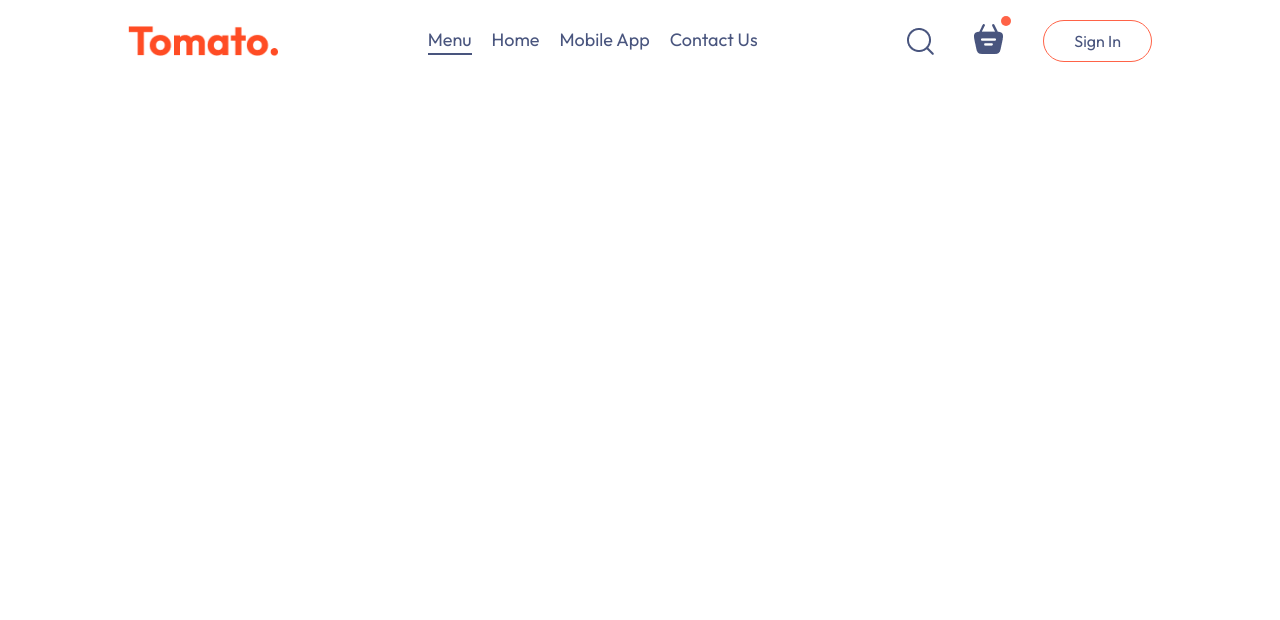
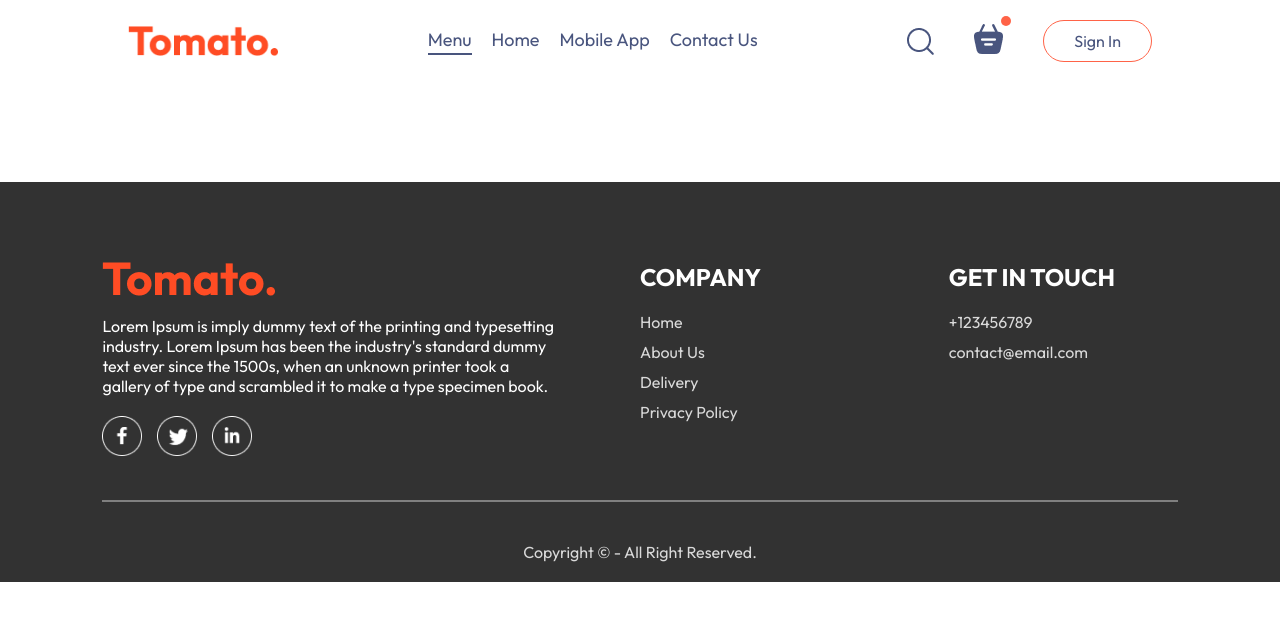
Before and after one commit to quang120901/FoodApp_ReactJS, a React (Vite) app: page /order in a window 1280 px wide. Shown: the top 620 px of the page. Built offline with nearby package versions, Linux system fonts and the light colour scheme.

Commit message:
add footer

```diff
--- a/src/App.jsx
+++ b/src/App.jsx
@@ -4,9 +4,11 @@
 import Home from "./pages/Home/Home";
 import Cart from "./pages/Cart/Cart";
 import PlaceOrder from "./pages/PlaceOrder/PlaceOrder";
+import Footer from "./components/Footer/Footer";
 
 const App = () => {
   return (
+    <>
       <div className="app">
         <Navbar/>
         <Routes>
@@ -15,6 +17,9 @@
           <Route path="/order" element={<PlaceOrder/>} />
         </Routes>
       </div>
+      <Footer />
+    </>
+
   )
 }
 
--- /dev/null
+++ b/src/components/Footer/Footer.css
@@ -0,0 +1,42 @@
+.footer {
+    color: #d9d9d9;
+    background-color: #323232;
+    display: flex;
+    flex-direction: column;
+    align-items: center;
+    gap: 20px;
+    padding: 20px 8vw;
+    padding-top: 80px;
+    margin-top: 100px;
+}
+.footer-content {
+    width: 100%;
+    display: grid;
+    grid-template-columns: 2fr 1fr 1fr;
+    gap: 80px;
+}
+.footer-content-left, .footer-content-center, .footer-content-right {
+    display: flex;
+    flex-direction: column;
+    align-items: start;
+    gap: 20px;
+}
+.footer-content-left li, .footer-content-center li, .footer-content-right li{
+    list-style: none;
+    margin-bottom: 10px;
+    cursor: pointer;
+}
+.footer-content-left, .footer-content-center h2, .footer-content-right h2{
+    color: white;
+}
+.footer-social-icons img{
+    width: 40px;
+    margin-right: 15px;
+}
+.footer hr {
+    width: 100%;
+    height: 2px;
+    margin: 20px 0;
+    background-color: grey;
+    border: none;
+}
--- /dev/null
+++ b/src/components/Footer/Footer.jsx
@@ -0,0 +1,41 @@
+import React from 'react'
+import "./Footer.css"
+import { assets } from '../../assets/assets'
+
+const Footer = () => {
+  return (
+    <div className='footer' id='footer'>
+        <div className="footer-content">
+            <div className="footer-content-left">
+                <img src={assets.logo} alt="" />
+                <p>Lorem Ipsum is imply dummy text of the printing and typesetting industry. Lorem Ipsum has been the industry's standard dummy text ever since the 1500s, when an unknown printer took a gallery of type and scrambled it to make a type specimen book.</p>
+                <div className="footer-social-icons">
+                    <img src={assets.facebook_icon} alt="" />
+                    <img src={assets.twitter_icon} alt="" />
+                    <img src={assets.linkedin_icon} alt="" />
+                </div>
+            </div>
+            <div className="footer-content-center">
+                <h2>COMPANY</h2>
+                <ul>
+                    <li>Home</li>
+                    <li>About Us</li>
+                    <li>Delivery</li>
+                    <li>Privacy Policy</li>
+                </ul>
+            </div>
+            <div className="footer-content-right">
+                <h2>GET IN TOUCH</h2>
+                <ul>
+                    <li>+123456789</li>
+                    <li>contact@email.com</li>
+                </ul>
+            </div>
+        </div>
+        <hr/>
+        <p className="footer-copyright">Copyright © - All Right Reserved.</p>
+    </div>
+  )
+}
+
+export default Footer
```
Lines whose indentation alone changed are shown as unchanged.
